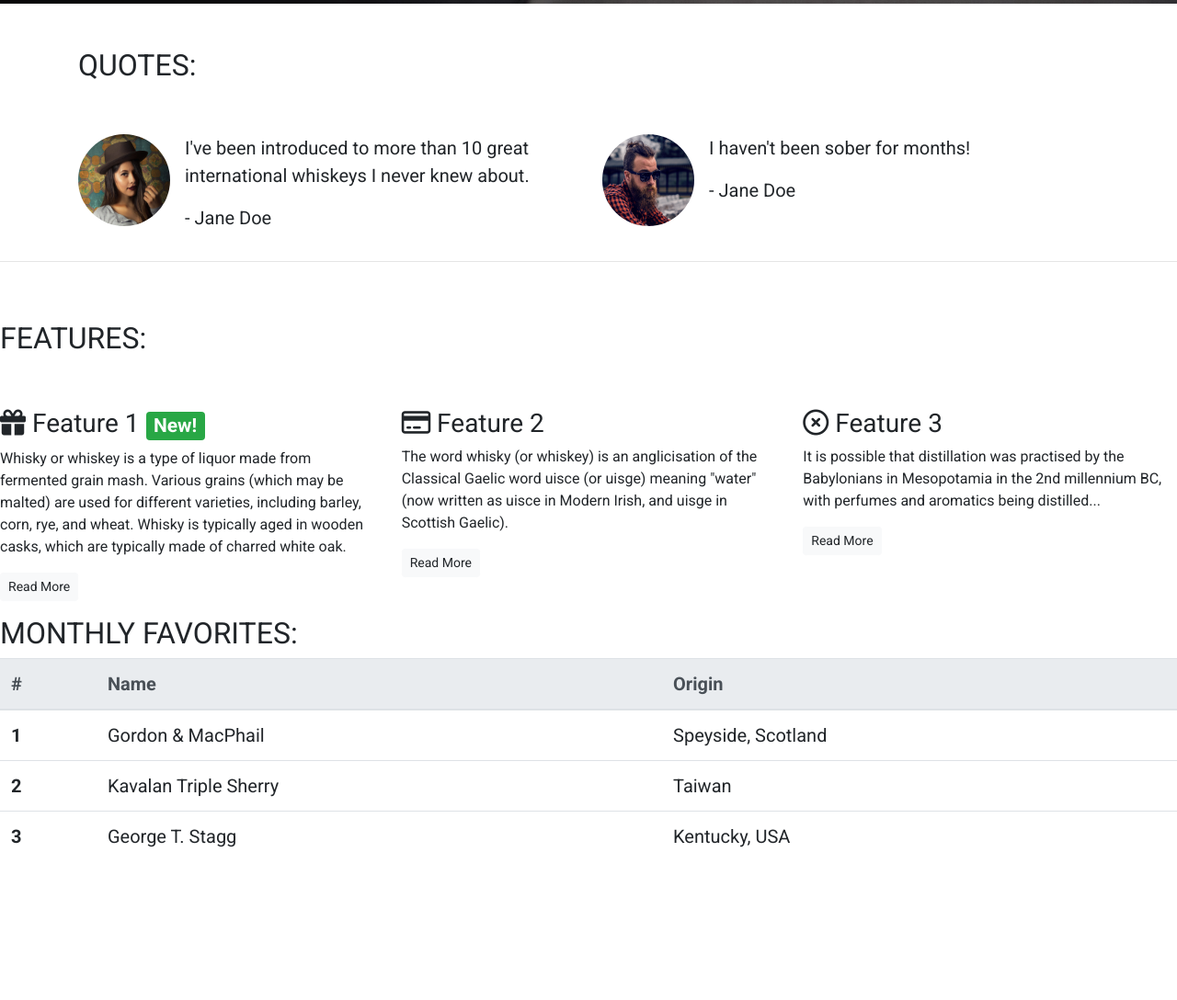
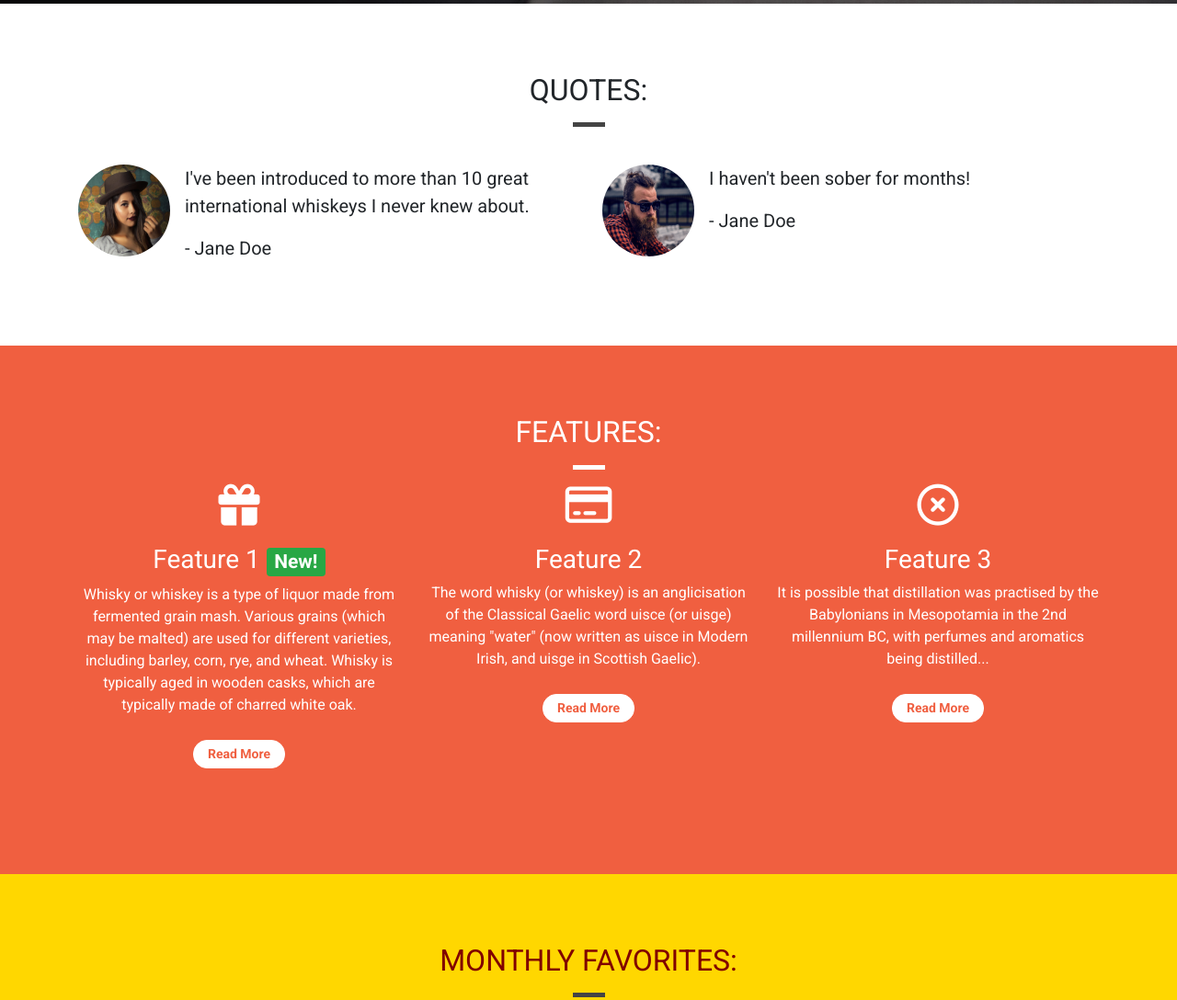
Before and after one commit to ireneuszcierpisz/Bootstrapping, a plain HTML site: page index.html in a window 1280 px wide. Shown: the part 796-1884 px from the top of the page at 92% size. Before the commit the page ends 1749 px from the top, so only its background shows below. Drawn offline with nearby package versions, Linux system fonts and the light colour scheme; a web font is replaced by a local one.

Commit message:
Add style to the quotes, features and favorites sections.

```diff
--- a/css/style.css
+++ b/css/style.css
@@ -1,5 +1,17 @@
 body {
     font-family: 'Roboto', sans-serif;
+}
+
+.container-wrapper {}
+
+.container-wrapper--red {
+    background-color: #f05f40;
+    color: white;
+}
+
+.container-wrapper--whiskey {
+    background-color: #FFD700;
+    color: #800000;
 }
 
 .alert-container .col-12 {
@@ -47,6 +59,23 @@ body {
 
 .features-container {}
 
+/* Page Headers */
+
+.page-header {
+    margin-bottom: 0;
+    border-bottom: 0;
+    text-align: center;
+}
+
+.page-header h2 {
+    margin-top: 0;
+}
+
+.quotes .page-header {
+    margin-bottom: 25px;
+}
+
+
 .favorites-container {}
 
 /* Block Dividers */
@@ -55,15 +84,28 @@ body {
     width: 75px;
     height: 5px;
     border: 0;
+    background-color: #444;
 }
 
 .block-divider--orange {
     background-color: #f05f40;
 }
 
+.block-divider--white {
+    background-color: white;
+}
+
 .block-divider--short {
     width: 35px;
 }
+
+/* Content Containers */
+
+.content-container {
+    padding-top: 75px;
+    padding-bottom: 75px;
+}
+
 
 /* Navbar */
 
@@ -142,3 +184,24 @@ body {
     border-color: #df4929;
     color: white;
 }
+
+.feature {
+    text-align: center;
+    margin-bottom: 40px;
+}
+
+.feature i {
+    margin-bottom: 20px;
+    font-size: 45px;
+    line-height: 45px;
+}
+
+.feature .btn {
+    background-color: white;
+    border-color: white;
+    border-radius: 15px;
+    margin-top: 10px;
+    min-width: 100px;
+    font-weight: bold;
+    color: #f05f40;
+}
--- a/index.html
+++ b/index.html
@@ -102,11 +102,13 @@
     </div>
 
       <!-- Quotes -->
-    <div class="container quotes-container">
+    <div class="container-wrapper">
+    <div class="container quotes-container content-container">
       <section class="quotes">
         <div class="row">
-          <div class="col-12 my-5">
+          <div class="col-12 page-header">
             <h2 class="text-uppercase">Quotes:</h2>
+            <hr class="block-divider block-divider--short">
           </div>
         </div>
         <div class="row">
@@ -147,21 +149,24 @@
           </div>
       </section>
     </div>
+    </div>
       <!-- /.quotes -->
-      <hr />
+      <!-- <hr /> -->
 
       <!-- Features -->
-      <div class="features-container">
+      <div class="container-wrapper container-wrapper--red">
+      <div class="container features-container content-container">
       <section class="features">
         <div class="row">
-          <div class="col-12 my-5">
+          <div class="col-12 page-header">
             <h2 class="text-uppercase">Features:</h2>
+            <hr class="block-divider block-divider--short block-divider--white">
           </div>
         </div>
         <div class="row">
           <div class="col-12 col-md-6 col-lg-4">
             <div class="feature">
-              <h3><i class="fa-solid fa-gift d-none d-sm-inline"></i> Feature 1 <span class="badge badge-success">New!</span></h3>
+              <h3><i class="fa-solid fa-gift d-none d-sm-block"></i> Feature 1 <span class="badge badge-success">New!</span></h3>
               <p>
                 Whisky or whiskey is a type of liquor made from fermented grain
                 mash. Various grains (which may be malted) are used for
@@ -181,7 +186,7 @@
           </div>
           <div class="col-12 col-md-6 col-lg-4">
             <div class="feature">
-              <h3><i class="fa-regular fa-credit-card d-none d-sm-inline"></i> Feature 2</h3>
+              <h3><i class="fa-regular fa-credit-card d-none d-sm-block"></i> Feature 2</h3>
               <p>
                 The word whisky (or whiskey) is an anglicisation of the
                 Classical Gaelic word uisce (or uisge) meaning "water" (now
@@ -199,7 +204,7 @@
           </div>
           <div class="col-12 d-md-none d-lg-block col-lg-4">
             <div class="feature">
-              <h3><i class="fa-regular fa-circle-xmark d-none d-sm-inline"></i> Feature 3</h3>
+              <h3><i class="fa-regular fa-circle-xmark d-none d-sm-block"></i> Feature 3</h3>
               <p>
                 It is possible that distillation was practised by the
                 Babylonians in Mesopotamia in the 2nd millennium BC, with
@@ -219,14 +224,19 @@
       </section>
       <!-- /.features -->
     </div>
+    </div>
 
-    <div class="favorites-container">
+    <div class="container-wrapper container-wrapper--whiskey">
+    <div class="container favorites-container content-container">
       <!-- Favorites -->
       <section class="favorites">
+        <div class="col-12 page-header">
         <h2 class="text-uppercase">Monthly favorites:</h2>
+        <hr class="block-divider block-divider--short">
+        </div>
         <blockquote class="blockquote">
           <table class="table">
-            <thead class="thead-light">
+            <thead class="thead-gray">
               <tr>
                 <th scope="col">#</th>
                 <th scope="col">Name</th>
@@ -254,6 +264,7 @@
         </blockquote>
       </section>
       <!-- /.favorites -->
+    </div>
     </div>
 
     <div class="modal" tabindex="-1" id="signUpModal">
```
